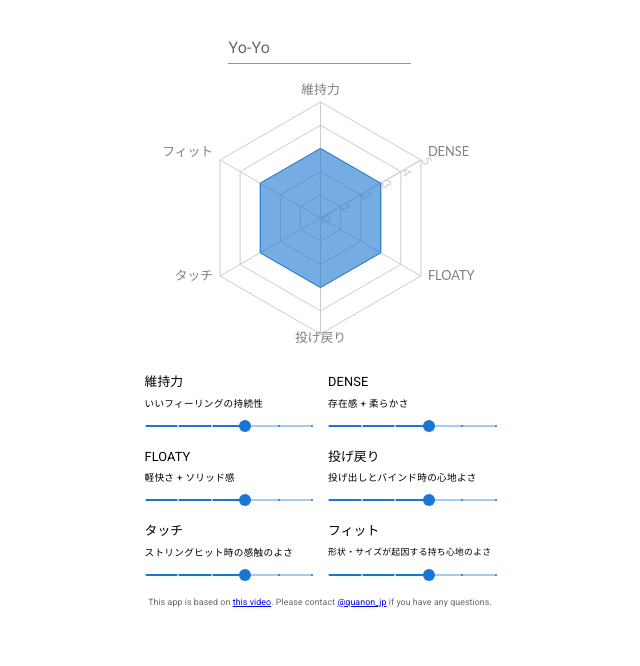
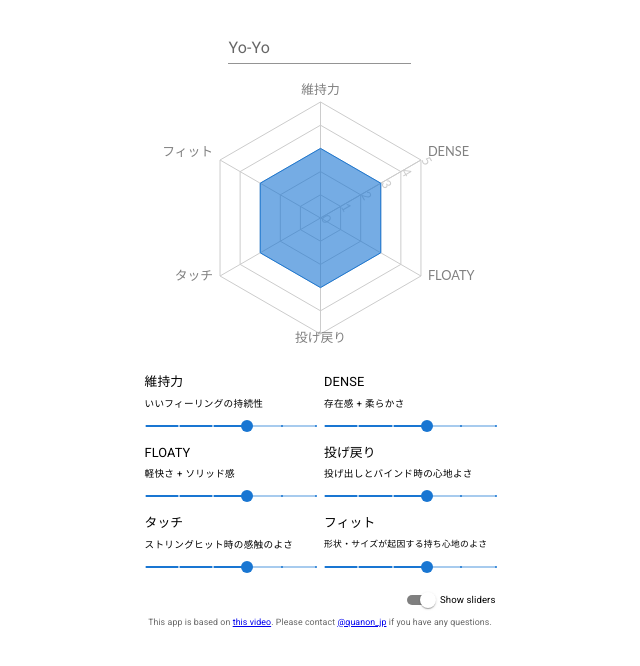
Before and after one commit to quanon/kimochiii_yoyo_radar_chart, a React (Create React App) app: page / in a window 1280 px wide. Shown: the top 666 px of the page, without its empty margins (320-960 px from the left). Built offline with nearby package versions, Linux system fonts and the light colour scheme.

Commit message:
Add a switch to show/hide sliders

```diff
--- a/src/App.js
+++ b/src/App.js
@@ -1,10 +1,12 @@
 import React, { useState } from 'react';
 import KimochiiiRadarChart from './components/KimochiiiRadarChart';
 import KimochiiiSlider from './components/KimochiiiSlider';
+import KimochiiiSwitch from './components/KimochiiiSwitch';
 import Footer from './components/Footer';
 import Box from '@mui/material/Box';
 import Grid from '@mui/system/Grid';
 import TextField from '@mui/material/TextField';
+import Collapse from '@mui/material/Collapse';
 import '@fontsource/roboto/300.css';
 import '@fontsource/roboto/400.css';
 import '@fontsource/roboto/500.css';
@@ -54,6 +56,10 @@ const App = () => {
     localStorage.setItem('values', JSON.stringify(newValues));
     setValues(newValues);
   };
+  const [checked, setChecked] = React.useState(true);
+  const onChangeSwitch = (e, v) => {
+    setChecked(v);
+  };
 
   return (
     <Box sx={{ px: 1.5 }}>
@@ -78,6 +84,9 @@ const App = () => {
         <Grid size={12}>
           <KimochiiiRadarChart labels={axises.map((axis) => axis.label)} values={values} />
         </Grid>
+        <Grid size={12}>
+          <Collapse in={checked} timeout="auto" unmountOnExit>
+            <Grid container rowSpacing={0} columnSpacing={1}>
               {axises.map((axis, i) => (
                   <Grid size={6} key={`slider-wrapper-${i}`}>
                     <KimochiiiSlider
@@ -89,6 +98,14 @@ const App = () => {
                     />
                   </Grid>
               ))}
+            </Grid>
+          </Collapse>
+        </Grid>
+        <Grid size={12}>
+          <Grid container justifyContent="flex-end">
+            <KimochiiiSwitch checked={checked} setChecked={setChecked} />
+          </Grid>
+        </Grid>
         <Grid size={12}>
           <Footer />
         </Grid>
--- a/src/components/KimochiiiSlider.js
+++ b/src/components/KimochiiiSlider.js
@@ -38,6 +38,7 @@ const KimochiiiSlider = ({
         min={0}
         max={5}
         size="small"
+        sx={{ py: '13px !important' }}
         onChange={onChangeSlider}
         onChangeCommitted={
           (e, v) => {
--- /dev/null
+++ b/src/components/KimochiiiSwitch.js
@@ -0,0 +1,34 @@
+import React from 'react';
+import PropTypes from 'prop-types';
+import FormControlLabel from '@mui/material/FormControlLabel';
+import Switch from '@mui/material/Switch';
+import Typography from '@mui/material/Typography';
+
+const KimochiiiSwitch = ({
+  checked, setChecked
+}) => {
+  const onChangeSwitch = (e, v) => {
+    setChecked(v);
+  };
+
+  return (
+    <FormControlLabel
+      control={
+        <Switch checked={checked} size="small" color="default" onChange={onChangeSwitch} />
+      }
+      label={
+        <Typography sx={{ fontSize: '0.6rem' }}>
+          Show sliders
+        </Typography>
+      }
+      sx={{ mr: 0 }}
+    />
+  );
+};
+
+KimochiiiSwitch.propTypes = {
+  checked: PropTypes.bool.isRequired,
+  setChecked: PropTypes.func.isRequired
+};
+
+export default KimochiiiSwitch;
```
Lines whose indentation alone changed are shown as unchanged.
